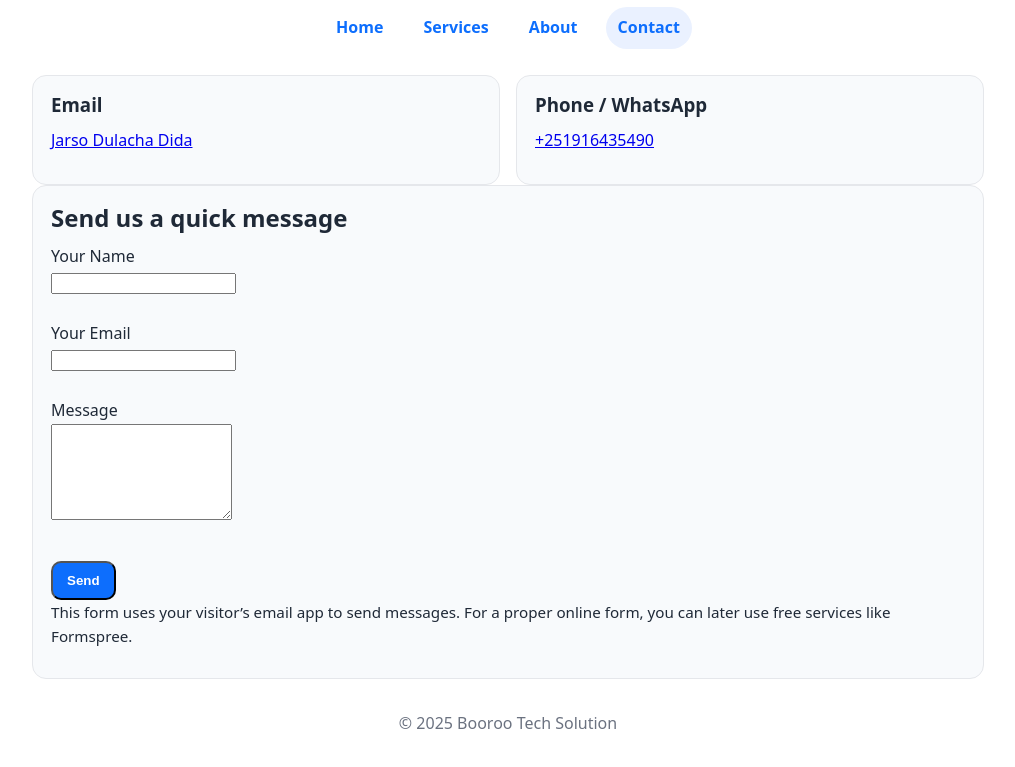
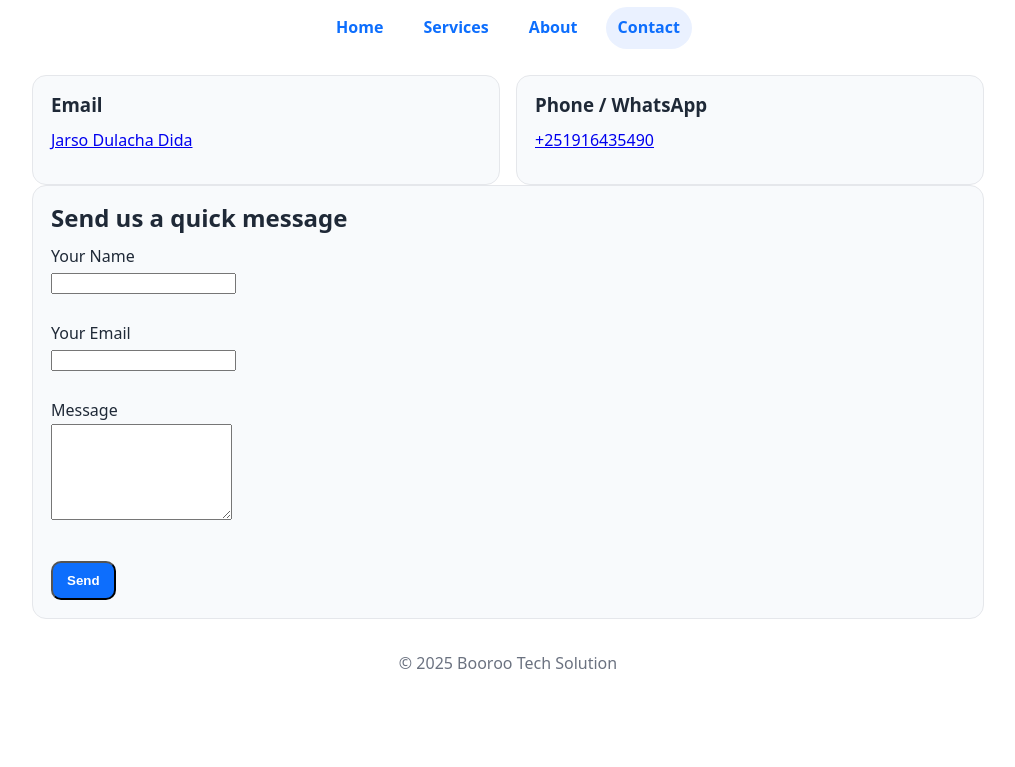
Before and after one commit to jarsodulacha/jarsodulacha.github.io, a plain HTML site: page contact.html in a window 1280 px wide. Shown: the part 135-902 px from the top of the page, without its empty margins (132-1147 px from the left). Drawn offline with Linux system fonts and the light colour scheme.

Commit message:
Update contact.html

```diff
--- a/contact.html
+++ b/contact.html
@@ -39,8 +39,7 @@
         <label>Message<br><textarea name="message" rows="6" required></textarea></label><br><br>
         <button class="btn" type="submit">Send</button>
       </form>
-      <p class="small">This form uses your visitor’s email app to send messages. For a proper online form, you can later use free services like Formspree.</p>
-    </section>
+     </section>
 
     <footer>© <span id="y"></span> Booroo Tech Solution</footer>
   </div>
```
